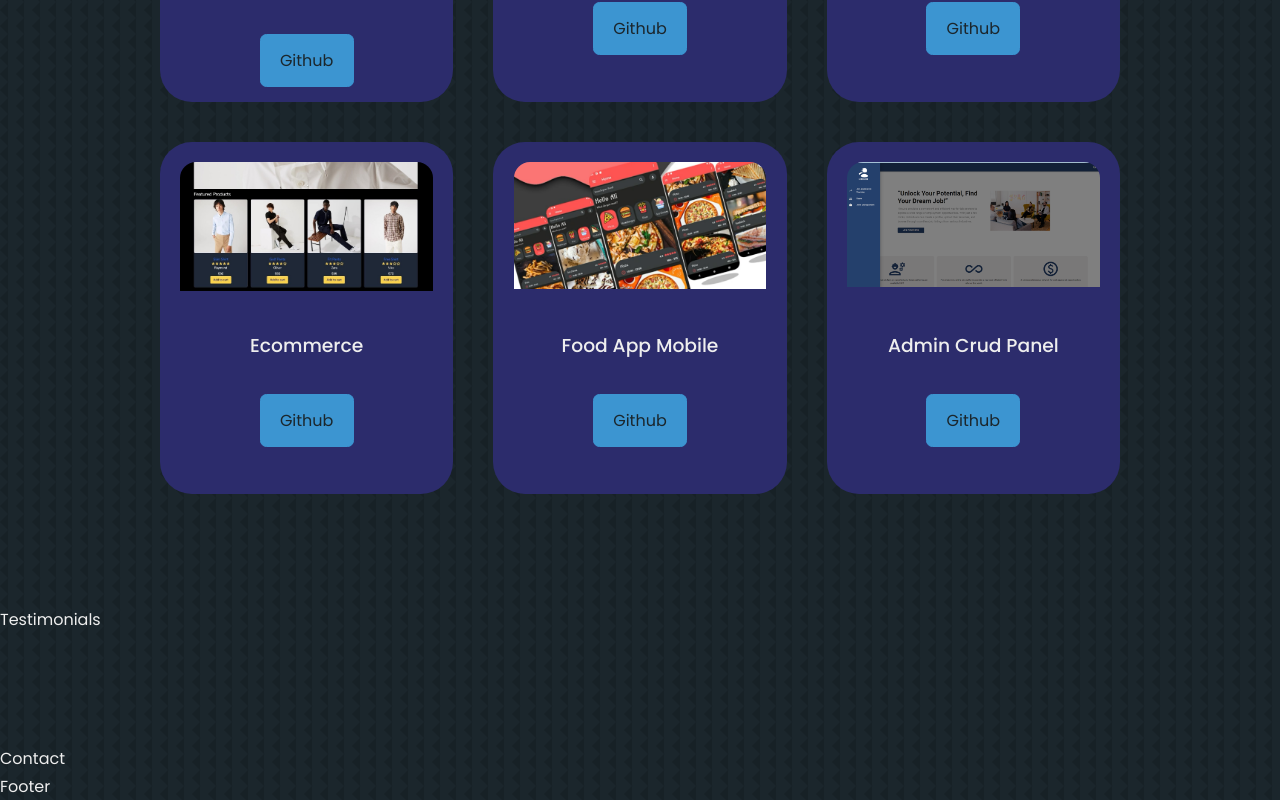
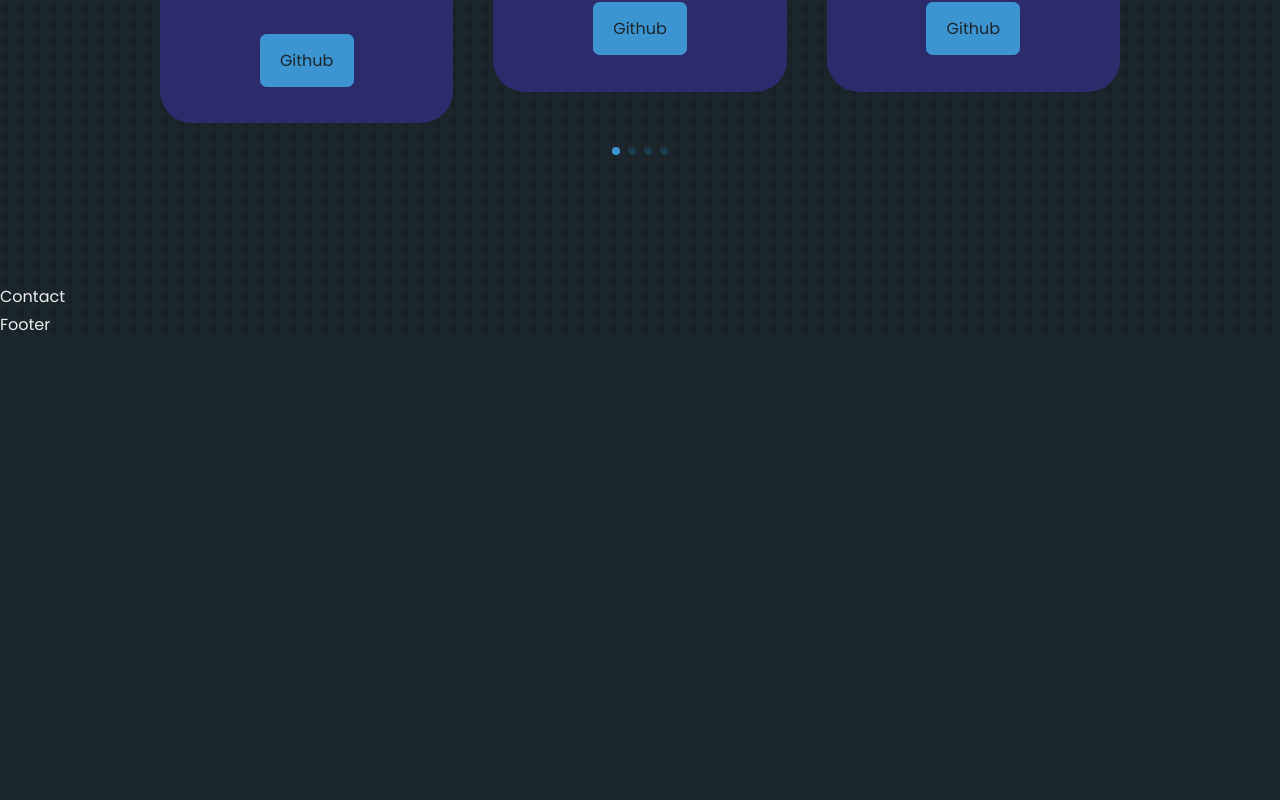
Before and after one commit to Guzmance/Guzmance.github.io, a React (Create React App) app: page / in a window 1280 px wide. Shown: the part 3694-4494 px from the top of the page. After the commit the page ends 4032 px from the top, so only its background shows below. Built offline with nearby package versions, Linux system fonts and the light colour scheme.

Commit message:
Add: Pagination Portfolio Feature

```diff
--- a/package.json
+++ b/package.json
@@ -9,7 +9,9 @@
     "react": "^18.2.0",
     "react-dom": "^18.2.0",
     "react-icons": "^4.4.0",
+    "react-responsive": "^9.0.2",
     "react-scripts": "5.0.1",
+    "swiper": "^10.0.4",
     "web-vitals": "^2.1.4"
   },
   "scripts": {
--- a/src/App.jsx
+++ b/src/App.jsx
@@ -1,13 +1,12 @@
-import React from 'react'
-import Header from './components/header/Header'
-import Nav from './components/nav/Nav'
-import About from './components/about/About'
-import Contact from './components/contact/Contact'
-import Experience from './components/experience/Experience'
-import Footer from './components/footer/Footer'
-import Portfolio from './components/portfolio/Portfolio'
-import Services from './components/services/Services'
-import Testimonials from './components/testimonials/Testimonials'
+import React from 'react';
+import Header from './components/header/Header';
+import Nav from './components/nav/Nav';
+import About from './components/about/About';
+import Contact from './components/contact/Contact';
+import Experience from './components/experience/Experience';
+import Footer from './components/footer/Footer';
+import Portfolio from './components/portfolio/Portfolio';
+import Services from './components/services/Services';
 
 const App = () => {
   return (
@@ -18,12 +17,10 @@
       <Experience />
       <Services />
       <Portfolio />
-      <Testimonials />
       <Contact />
       <Footer />
+    </div>
+  );
+};
 
-    </div>
-  )
-}
-
-export default App
+export default App;
--- a/src/components/portfolio/Portfolio.jsx
+++ b/src/components/portfolio/Portfolio.jsx
@@ -6,6 +6,15 @@
 import IMG4 from '../../assets/ecommerce.jpg';
 import IMG5 from '../../assets/foodapp.png';
 import IMG6 from '../../assets/Admin Panel.png';
+import { useMediaQuery } from 'react-responsive';
+// import Swiper core and required modules
+import { Pagination } from 'swiper/modules';
+
+import { Swiper, SwiperSlide } from 'swiper/react';
+
+// Import Swiper styles
+import 'swiper/css';
+import 'swiper/css/pagination';
 
 const data = [
   {
@@ -53,14 +62,29 @@
 ];
 
 const Portfolio = () => {
+  const isSmallScreen = useMediaQuery({ maxWidth: 767 });
+  const isTabletScreen = useMediaQuery({ maxWidth: 1024 });
+
+  let slidesPerView = 3;
+  if (isSmallScreen) {
+    slidesPerView = 1;
+  } else if (isTabletScreen) {
+    slidesPerView = 2;
+  }
   return (
     <section id="portfolio">
       <h5>My Recent Work</h5>
       <h2>Portfolio</h2>
-      <div className="container portfolio_container">
+      <Swiper
+        className="container portfolio_container"
+        modules={[Pagination]}
+        spaceBetween={40}
+        slidesPerView={slidesPerView}
+        pagination={{ clickable: true }}
+      >
         {data.map(({ id, title, image, github, demo }) => {
           return (
-            <article key={id} className="portfolio_item">
+            <SwiperSlide key={id} className="portfolio_item">
               <div className="portfolio_item-image">
                 <img src={image} alt={title} />
               </div>
@@ -70,10 +94,10 @@
                   Github
                 </a>
               </div>
-            </article>
+            </SwiperSlide>
           );
         })}
-      </div>
+      </Swiper>
     </section>
   );
 };
--- a/src/components/portfolio/portfolio.css
+++ b/src/components/portfolio/portfolio.css
@@ -1,3 +1,7 @@
+.container.portfolio_container {
+  padding-bottom: 3rem;
+}
+
 .portfolio_container {
   display: grid;
   text-align: center;
@@ -36,6 +40,11 @@
   margin-bottom: 1rem;
 }
 
+.swiper-pagination-active,
+.swiper-pagination-bullet {
+  background: var(--color-primary) !important;
+}
+
 /* ===================== MEDIA QUERIES (MEDIUM DEVICES) ==================*/
 
 @media screen and (max-width: 1024px) {
--- a/src/components/testimonials/Testimonials.jsx
+++ /dev/null
@@ -1,10 +0,0 @@
-import React from 'react'
-import './testimonials.css'
-
-const Testimonials = () => {
-  return (
-    <section id='testimonials'>Testimonials</section>
-  )
-}
-
-export default Testimonials
```
Also changed, not shown: src/components/testimonials/testimonials.css (deleted), 1 other file (tests, documents, lock files or other folders).
